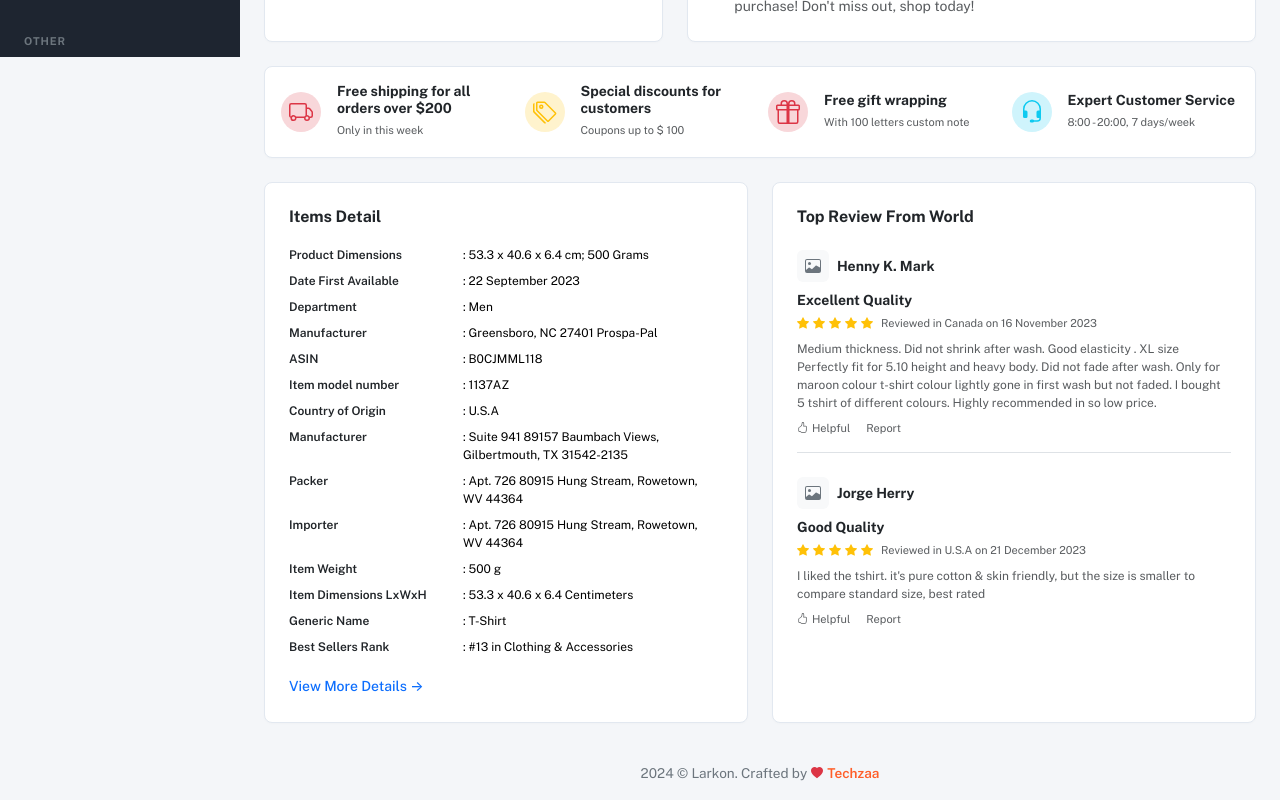
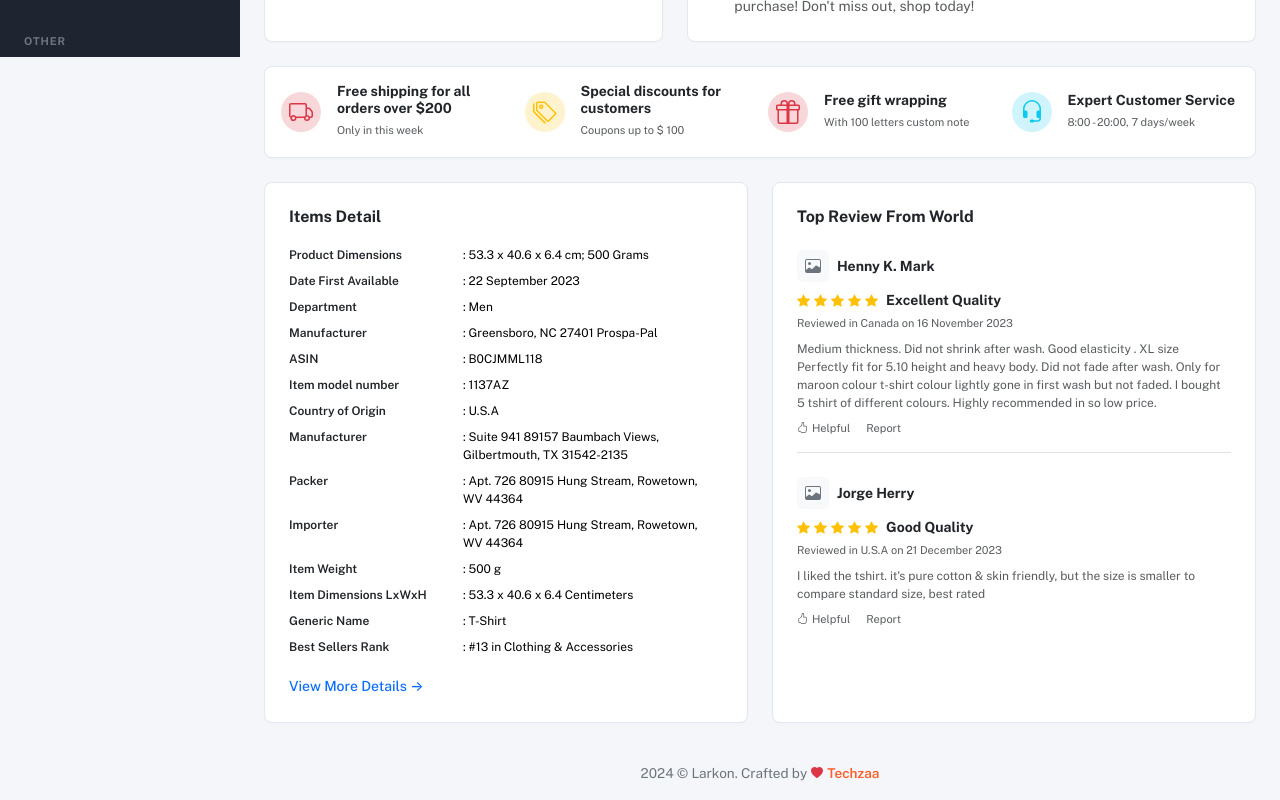
Before and after one commit to Potnuru-Jayavijaygopi/larkonproject, a React (Vite) app: page /products/details in a window 1280 px wide. Shown: the part 743-1543 px from the top of the page. Built offline with nearby package versions, Linux system fonts and the light colour scheme.

Commit message:
Position BsStarFill stars at the start before Excellent Quality and Good Quality in ProductDetails

```diff
--- a/src/Pages/product/ProductDetails.jsx
+++ b/src/Pages/product/ProductDetails.jsx
@@ -303,18 +303,17 @@
             <span className="fw-bold text-dark small">Henny K. Mark</span>
           </div>
 
-          <div className="mb-2">
-            <span className="fw-bold small text-dark d-block mb-1">Excellent Quality</span>
-            <div className="d-flex align-items-center gap-2">
+          <div className="d-flex align-items-center gap-2 mb-1">
             <div className="d-flex align-items-center gap-1">
               {[...Array(5)].map((_, i) => (
-                  <BsStarFill key={i} className="text-warning" style={{ color: '#ffb703', fontSize: '12px' }} />
+                <BsStarFill key={i} className="text-warning" style={{ color: '#ffb703', fontSize: '13px' }} />
               ))}
             </div>
-              <span className="text-muted" style={{ fontSize: '11px' }}>
+            <span className="fw-bold small text-dark">Excellent Quality</span>
+          </div>
+
+          <div className="text-muted mb-2" style={{ fontSize: '11px' }}>
             Reviewed in Canada on 16 November 2023
-              </span>
-            </div>
           </div>
 
           <p className="text-muted small mb-2" style={{ fontSize: '12px', lineHeight: '1.5' }}>
@@ -335,18 +334,17 @@
             <span className="fw-bold text-dark small">Jorge Herry</span>
           </div>
 
-          <div className="mb-2">
-            <span className="fw-bold small text-dark d-block mb-1">Good Quality</span>
-            <div className="d-flex align-items-center gap-2">
+          <div className="d-flex align-items-center gap-2 mb-1">
             <div className="d-flex align-items-center gap-1">
               {[...Array(5)].map((_, i) => (
-                  <BsStarFill key={i} className="text-warning" style={{ color: '#ffb703', fontSize: '12px' }} />
+                <BsStarFill key={i} className="text-warning" style={{ color: '#ffb703', fontSize: '13px' }} />
               ))}
             </div>
-              <span className="text-muted" style={{ fontSize: '11px' }}>
+            <span className="fw-bold small text-dark">Good Quality</span>
+          </div>
+
+          <div className="text-muted mb-2" style={{ fontSize: '11px' }}>
             Reviewed in U.S.A on 21 December 2023
-              </span>
-            </div>
           </div>
 
           <p className="text-muted small mb-2" style={{ fontSize: '12px', lineHeight: '1.5' }}>
```
Lines whose indentation alone changed are shown as unchanged.
